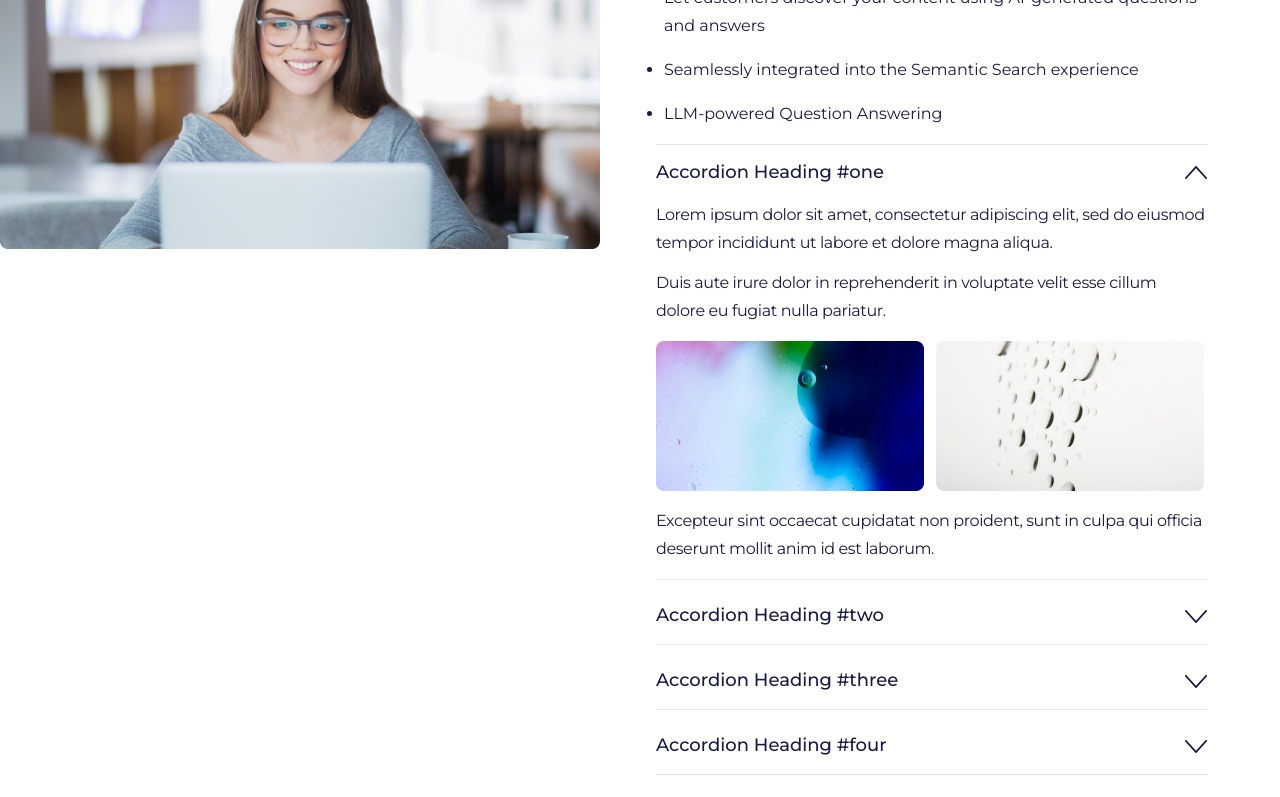
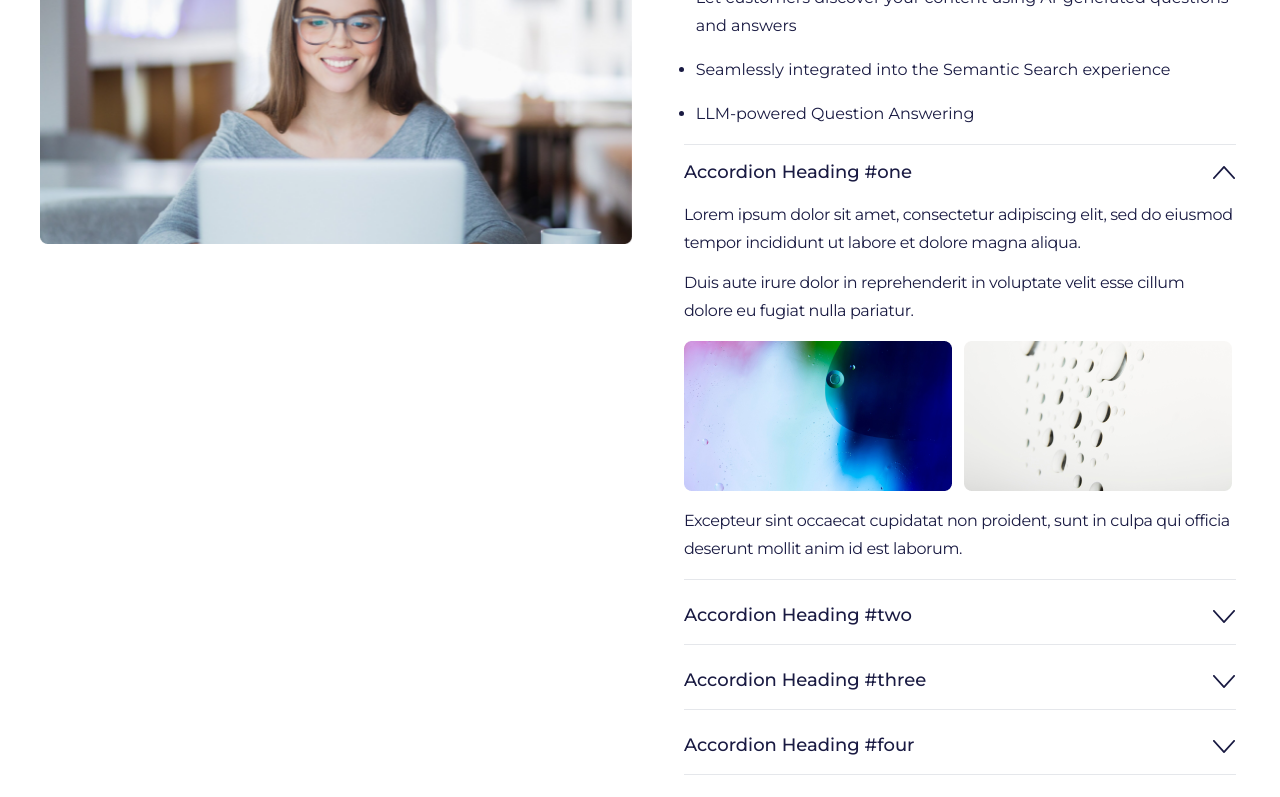
Before and after one commit to harshnain05/KeySemantic, a React (Create React App) app: page / in a window 1280 px wide. Shown: the part 2420-3217 px from the top of the page. Built offline with nearby package versions, Linux system fonts and the light colour scheme.

Commit message:
modiefy-code

```diff
--- a/src/components/Accordian.jsx
+++ b/src/components/Accordian.jsx
@@ -1,6 +1,7 @@
 import React, { useState } from "react";
 import Heading from "../common/Heading";
-import { FAQ_LIST, QA_LIST } from "../utils/Helper";
+import { ACCORDION_LIST} from "../utils/Helper";
+import { INTER_LIST } from "../utils/Helper";
 import CustomList from "../common/CustomList";
 import { FaqArrow } from "../utils/Icon";
 import CustomButton from "../common/CommonButton";
@@ -13,7 +14,7 @@ const Accordian = () => {
   };
 
   return (
-    <div className="container justufy-center w-full flex max-lg:flex-wrap max-lg:justify-center gap-12 mx-auto max-xl:px-5 pt-[90px] max-lg:pt-16 max-md:pt-10 max-sm:pt-8 max-lg:pb-28 max-md:pb-20 max-sm:pb-12 max-md:gap-6 max-sm:gap-3">
+    <div className="container max-w-[1200px] justufy-center w-full flex max-lg:flex-wrap max-lg:justify-center gap-12 mx-auto max-xl:px-5 pt-[90px] max-lg:pt-16 max-md:pt-10 max-sm:pt-8 max-lg:pb-28 max-md:pb-20 max-sm:pb-12 max-md:gap-6 max-sm:gap-3">
       <div className="relative">
         <img
           className="max-w-[600px] sticky top-0 mx-auto w-full"
@@ -24,12 +25,12 @@ const Accordian = () => {
       <div>
         <Heading text={"Key Q&A"} />
         <div className="ml-4 flex flex-col text-black gap-4 max-md:gap-2 max-sm:gap-1">
-          {QA_LIST.map((obj, i) => (
+          {INTER_LIST.map((obj, i) => (
             <CustomList key={i} CustomListText={obj} />
           ))}
         </div>
         <div className="max-w-[552px] pt-4 flex flex-col gap-4 pb-6 mx-auto max-md:gap-2 max-sm:gap-1 max-md:pb-3">
-          {FAQ_LIST.map((obj, i) => (
+          {ACCORDION_LIST.map((obj, i) => (
             <div key={i} className={`pt-2 pb-4 border-b border-silver ${i === 0 ? "border-t border-silver pt-4" : ""}`}>
               <button
                 onClick={() => toggleAccordion(i)}
@@ -45,8 +46,8 @@ const Accordian = () => {
                 <p className="pt-4 text-base font-normal text-[#191A42] tracking-tight leading-[175%] max-md:text-sm">{obj.answerOne}</p>
                 <p className="pt-3 text-base font-normal text-[#191A42] tracking-tight leading-[175%] max-md:text-sm">{obj.answerTwo}</p>
                 <div className="flex gap-3 py-4">
-                  <img className="max-w-[268px] w-full" src='./assets/image/png/faq-interior-one.png' alt="faq-image" />
-                  <img className="max-w-[268px] w-full" src='./assets/image/png/faq-interior-two.png' alt="faq-imgage" />
+                  <img className="max-w-[268px] w-full" src='./assets/image/png/faq-interior-one.png' alt="inside-image" />
+                  <img className="max-w-[268px] w-full" src='./assets/image/png/faq-interior-two.png' alt="inside-imgage" />
                 </div>
                 <p className="text-base font-normal text-[#191A42] tracking-tight leading-[175%] max-md:text-sm">{obj.answerThree}</p>
               </div>
--- a/src/components/DataSecurity.jsx
+++ b/src/components/DataSecurity.jsx
@@ -1,5 +1,5 @@
 import React from 'react'
-import { Data_List } from '../utils/Helper'
+import { DATA_LIST } from '../utils/Helper'
 
 import CommonSections from '../common/CommonSection'
 const DataSecurity = () => {
@@ -8,7 +8,7 @@ const DataSecurity = () => {
             <div className='container pb-[164px] px-1 max-xl:pb-32 max-lg:pb-24 max-md:pb-16 max-sm:pb-10'>
                 <CommonSections
                     CommonText="Data Security and Hosting"
-                    SectionList={Data_List}
+                    SectionList={DATA_LIST}
                     btnText="Get a Demo"
                     PeopleImg='./assets/image/png/security.png'
                     myClass='flex-row-reverse'
--- a/src/components/Headless.jsx
+++ b/src/components/Headless.jsx
@@ -1,11 +1,11 @@
 import React from 'react'
 import CommonSections from '../common/CommonSection'
-import { Headless_List } from '../utils/Helper'
+import { HEADLESS_LIST } from '../utils/Helper'
 const Headless = () => {
     return (
         <section className='bg-white px-5'>
             <div className='container mx-auto py-[148px] max-xl:py-32 max-lg:py-24 max-md:py-16 max-sm:py-10'>
-                <CommonSections CommonText="Headless federated search" SectionList={Headless_List} PeopleImg='./assets/image/png/headless.png' />
+                <CommonSections CommonText="Headless federated search" SectionList={HEADLESS_LIST} PeopleImg='./assets/image/png/headless.png' />
             </div>
         </section>
     )
--- a/src/utils/Helper.js
+++ b/src/utils/Helper.js
@@ -104,7 +104,7 @@ export const CardData = [
     },
 ];
 
-export const FAQ_LIST = [
+export const ACCORDION_LIST = [
     {
         question: "Accordion Heading #one",
         answerOne: "Lorem ipsum dolor sit amet, consectetur adipiscing elit, sed do eiusmod tempor incididunt ut labore et dolore magna aliqua.",
@@ -154,18 +154,18 @@ export const SEMANTICS_LIST = [
 ]
 
 
-export const QA_LIST = [
+export const INTER_LIST = [
     "Let customers discover your content using AI-generated questions and answers",
     "Seamlessly integrated into the Semantic Search experience",
     "LLM-powered Question Answering",
 ];
 
-export const Headless_List = [
+export const HEADLESS_LIST = [
     "API-First / Headless => integrate seamlessly with your applications",
     "Combine data from multiple sources",
     "Push / Crawl => Your choice: Push your data to our APIs or let our crawlers crawl your content",
 ];
-export const Data_List = [
+export const DATA_LIST = [
     "SaaS => we provide the search infrastructure so you can focus on your applications",
     "Hosted in a Swiss datacenter by Microsoft"
 ]
```
